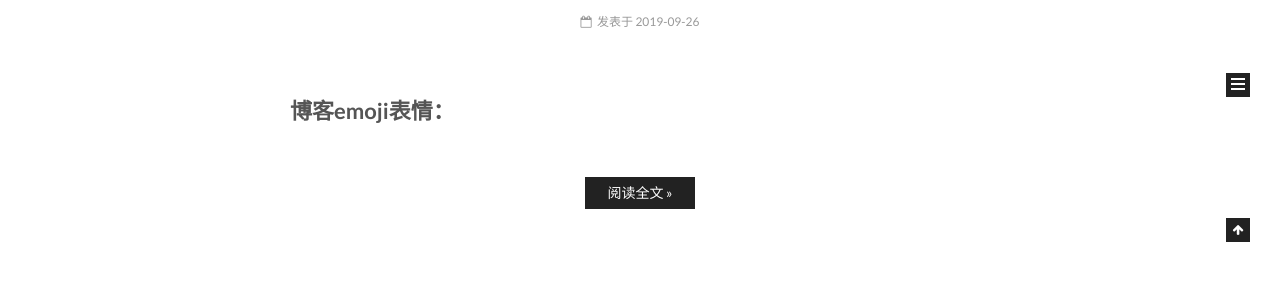
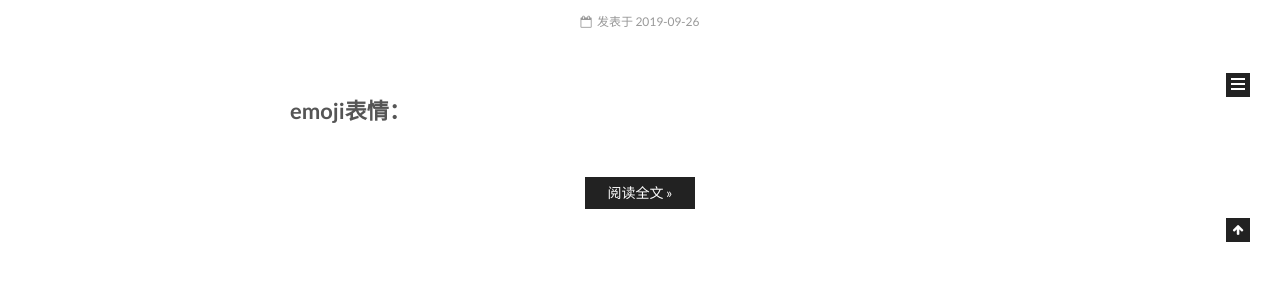
Before and after one commit to 188150486/188150486.github.io, a Jekyll site: the page built from index.html, in a window 1280 px wide. Shown: the part 758-1047 px from the top of the page. Built offline with Jekyll 4.4.1, drawn with Linux system fonts in a browser that asks for light colours; emoji names are drawn with the system emoji font; the list of posts is cut into pages by our own code.

Commit message:
博客表情

```diff
--- a/_posts/2019-09-26-emoji-ForBlog.md
+++ b/_posts/2019-09-26-emoji-ForBlog.md
@@ -4,6 +4,6 @@ categories:
 tags: 随笔
 ---
 
-# 博客emoji表情：
+# emoji表情：
 
 ![emoji][https://img-blog.csdn.net/20181007202942931?watermark/2/text/aHR0cHM6Ly9ibG9nLmNzZG4ubmV0L3FxXzMzOTgyMjMy/font/5a6L5L2T/fontsize/400/fill/I0JBQkFCMA==/dissolve/70]
```
